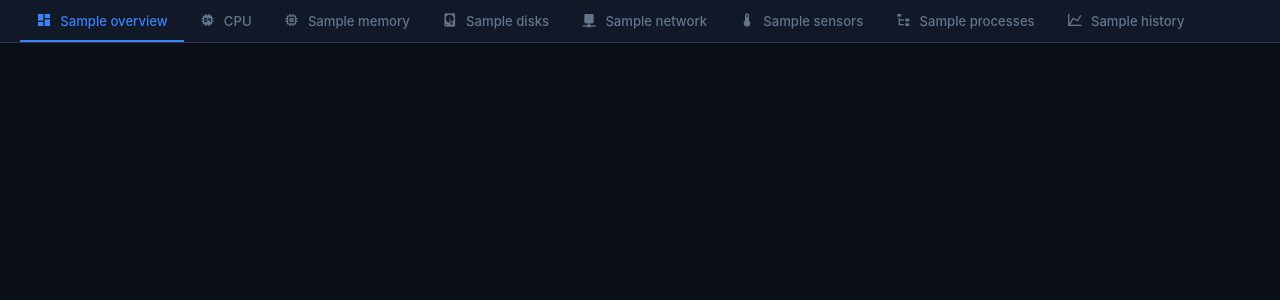
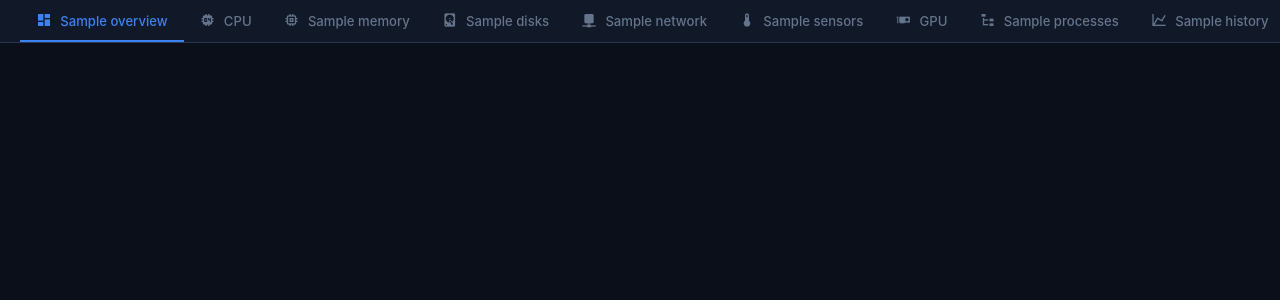
Before and after one commit to Ruddienonsyllabic63/dashboard-glances, a Python web app: template app/templates/machine.html in a window 1280 px wide. Shown: the part 63-363 px from the top of the page. Run offline with Jinja, Linux system fonts and the light colour scheme; the template is opened without the code that fills it: most values are stand-ins (such as "Sample title", 1, 10 or a date in 2020).

Commit message:
feat: suporte a GPU monitoring
- Backend: get_gpu() no GlancesClient (plugin /api/4/gpu)
- Backend: endpoint GET /api/machines/{id}/gpu
- Backend: dados GPU incluídos no get_all() e /dashboard/all
- Dashboard: toggle GPU no sidebar de filtros
- Dashboard: card GPU com load, temperature, VRAM no machine card
- Dashboard: funcao tempClass() para coloracao por temperatura
- Machine detail: aba GPU com info detalhada (load, temp, VRAM)

```diff
--- a/app/services/glances.py
+++ b/app/services/glances.py
@@ -51,6 +51,9 @@ class GlancesClient:
     def get_sensors(self) -> Optional[list]:
         return self._get("sensors")
 
+    def get_gpu(self) -> Optional[list]:
+        return self._get("gpu")
+
     def get_all(self) -> dict:
         now = datetime.now(timezone.utc).isoformat()
         return {
@@ -64,6 +67,7 @@ class GlancesClient:
             "load": self.get_load(),
             "uptime": self.get_uptime(),
             "sensors": self.get_sensors(),
+            "gpu": self.get_gpu(),
         }
 
     def is_alive(self) -> bool:
--- a/app/templates/dashboard.html
+++ b/app/templates/dashboard.html
@@ -35,6 +35,7 @@
     <div class="filter-group">
       <label class="toggle"><input type="checkbox" id="filterCPU" checked onchange="applyFilters()"><span class="toggle-track"></span><span class="toggle-label">{{ translations.dashboard.cpu }}</span></label>
       <label class="toggle"><input type="checkbox" id="filterMem" checked onchange="applyFilters()"><span class="toggle-track"></span><span class="toggle-label">{{ translations.dashboard.memory }}</span></label>
+      <label class="toggle"><input type="checkbox" id="filterGPU" checked onchange="applyFilters()"><span class="toggle-track"></span><span class="toggle-label">GPU</span></label>
       <label class="toggle"><input type="checkbox" id="filterDisk" checked onchange="applyFilters()"><span class="toggle-track"></span><span class="toggle-label">{{ translations.dashboard.disk }}</span></label>
       <label class="toggle"><input type="checkbox" id="filterNet" checked onchange="applyFilters()"><span class="toggle-track"></span><span class="toggle-label">{{ translations.dashboard.network }}</span></label>
       <label class="toggle"><input type="checkbox" id="filterProc" checked onchange="applyFilters()"><span class="toggle-track"></span><span class="toggle-label">{{ translations.dashboard.procs }}</span></label>
--- a/app/templates/machine.html
+++ b/app/templates/machine.html
@@ -33,6 +33,9 @@
   </button>
   <button class="detail-tab" data-tab="sensors" onclick="switchDetailTab('sensors')">
     <span class="mdi mdi-thermometer"></span> {{ translations.machine.sensors }}
+  </button>
+  <button class="detail-tab" data-tab="gpu" onclick="switchDetailTab('gpu')">
+    <span class="mdi mdi-expansion-card"></span> GPU
   </button>
   <button class="detail-tab" data-tab="processes" onclick="switchDetailTab('processes')">
     <span class="mdi mdi-file-tree"></span> {{ translations.machine.processes }}
@@ -74,6 +77,11 @@
   <!-- SENSORS -->
   <div class="detail-section" id="section-sensors">
     <div class="sensor-grid" id="sensorList"></div>
+  </div>
+
+  <!-- GPU -->
+  <div class="detail-section" id="section-gpu">
+    <div id="gpuList"></div>
   </div>
 
   <!-- PROCESSES -->
--- a/static/js/machine.js
+++ b/static/js/machine.js
@@ -47,6 +47,7 @@ function loadMachineDetail() {
     renderDisk();
     renderNetwork();
     renderSensors();
+    renderGPU();
     renderProcesses();
   }).catch(function(err) {
     console.error('Erro ao carregar detalhe:', err);
@@ -354,6 +355,57 @@ function renderSensors() {
 }
 
 // ============================================================
+// GPU
+// ============================================================
+
+function renderGPU() {
+  var gpus = machineData.gpu || [];
+  var container = document.getElementById('gpuList');
+  if (!container) return;
+  if (gpus.length === 0) {
+    container.innerHTML = '<p style="color:var(--text-muted)">Nenhuma GPU detectada ou plugin GPU não ativo no Glances.</p>';
+    return;
+  }
+  var html = '';
+  gpus.forEach(function(g) {
+    var load = g.load || 0;
+    var temp = g.temperature || 0;
+    var memP = g.mem_percent || 0;
+    var memUsed = g.mem_used || 0;
+    var memTotal = g.mem || 0;
+    var name = g.name || 'GPU ' + (g.id || 0);
+
+    html += '<div class="sensor-card" style="flex-direction:column;align-items:stretch;padding:1rem;gap:0.75rem">';
+    html += '<div style="display:flex;align-items:center;gap:0.75rem">';
+    html += '<i class="mdi mdi-expansion-card" style="font-size:1.5rem;color:var(--accent)"></i>';
+    html += '<div><div style="font-weight:600">' + name + '</div>';
+    html += '<div style="font-size:0.78rem;color:var(--text-muted)">ID: ' + (g.id || 0) + '</div></div>';
+    html += '</div>';
+
+    html += '<div style="display:grid;grid-template-columns:repeat(auto-fit,minmax(120px,1fr));gap:0.75rem">';
+
+    html += '<div class="metric-item"><span class="metric-label">Load</span>';
+    html += '<span class="metric-value ' + pctClass(load) + '">' + Math.round(load) + '%</span>';
+    html += '<div class="progress-bar"><div class="progress-fill ' + pctClass(load) + '" style="width:' + load + '%"></div></div></div>';
+
+    if (temp > 0) {
+      html += '<div class="metric-item"><span class="metric-label">Temperature</span>';
+      html += '<span class="metric-value ' + (temp >= 85 ? 'critical' : temp >= 70 ? 'warning' : 'normal') + '">' + temp + '°C</span></div>';
+    }
+
+    if (memTotal > 0) {
+      html += '<div class="metric-item"><span class="metric-label">VRAM</span>';
+      html += '<span class="metric-value ' + pctClass(memP) + '">' + Math.round(memP) + '%</span>';
+      html += '<div class="progress-bar"><div class="progress-fill ' + pctClass(memP) + '" style="width:' + memP + '%"></div></div>';
+      html += '<span style="font-size:0.7rem;color:var(--text-muted)">' + formatBytes(memUsed * 1024 * 1024) + ' / ' + formatBytes(memTotal * 1024 * 1024) + '</span></div>';
+    }
+
+    html += '</div></div>';
+  });
+  container.innerHTML = html;
+}
+
+// ============================================================
 // PROCESSES
 // ============================================================
 
```
Also changed, not shown: app/routers/machines.py (+9 -0 lines), static/js/dashboard.js (+26 -1 lines).
